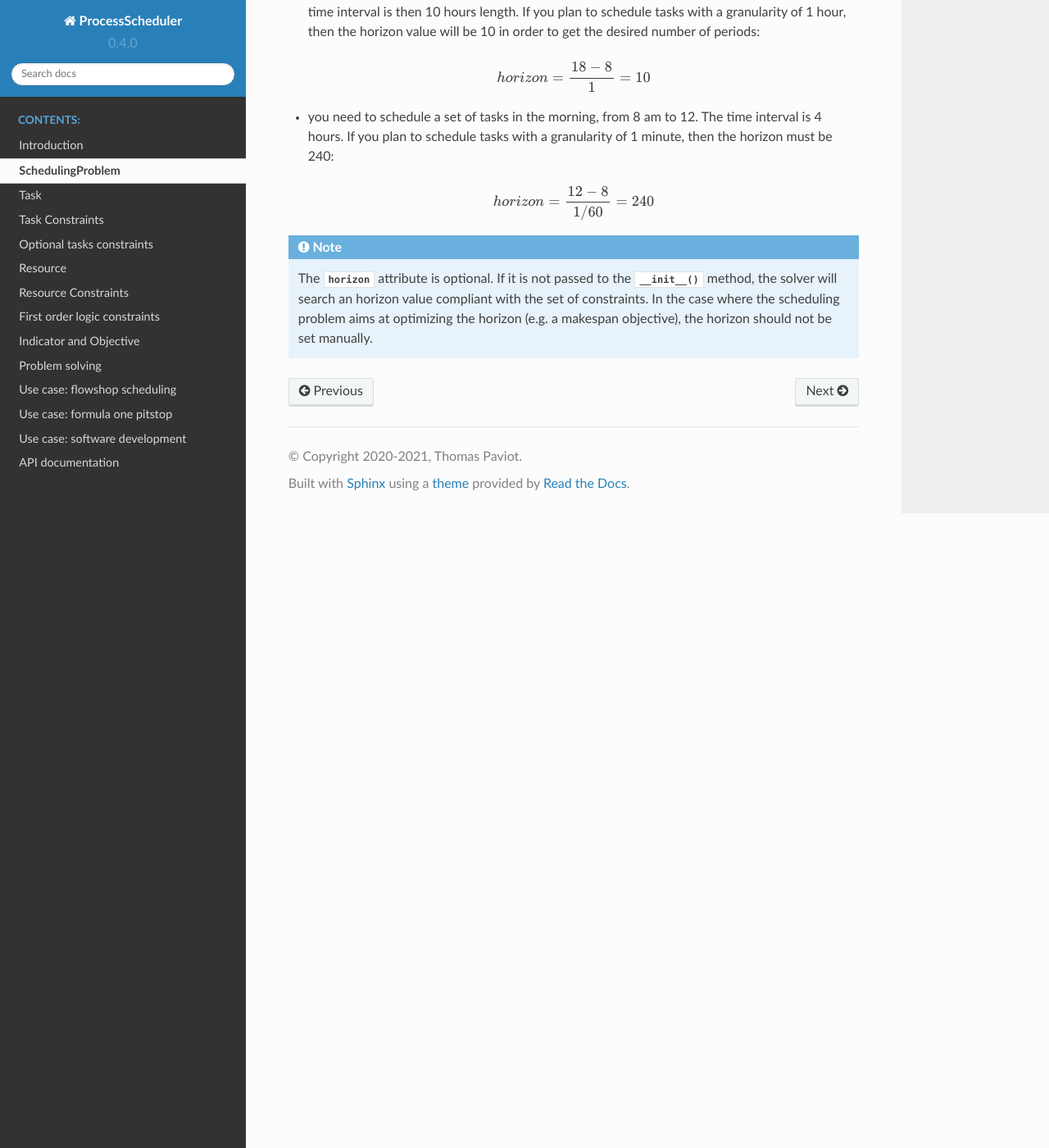
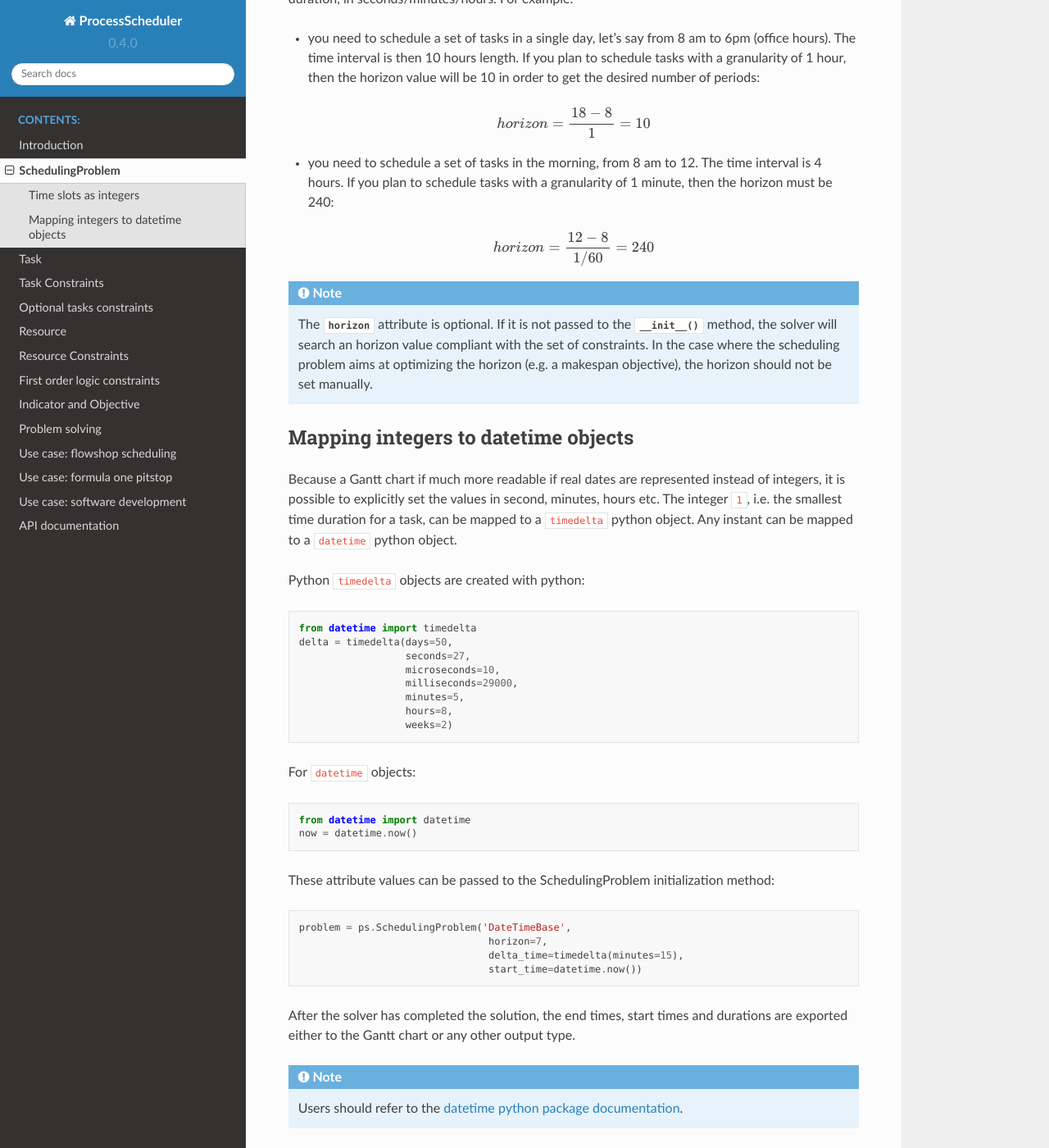
Before and after one commit to tpaviot/ProcessScheduler, a Sphinx documentation site: the page built from doc/scheduling_problem.rst, in a window 1280 px wide and 1400 px high, scrolled down 909 px. Shown: the whole window at 82% size. Built offline with Sphinx 7.4.7 and the Read the Docs theme 2.0.0, drawn with Linux system fonts in a browser that asks for light colours; some of the changed text lies outside the part shown.

Commit message:
Update doc with datetime

```diff
--- a/doc/scheduling_problem.rst
+++ b/doc/scheduling_problem.rst
@@ -2,6 +2,9 @@ SchedulingProblem
 =================
 
 The :class:`SchedulingProblem` class is the container for all modeling objects, such as tasks, resources and constraints.
+
+Time slots as integers
+----------------------
 
 .. warning::
 
@@ -32,3 +35,43 @@ A period is the finest granularity level that describes the time line, the task
 
 .. note::
    The :attr:`horizon` attribute is optional. If it is not passed to the :meth:`__init__` method, the solver will search an horizon value compliant with the set of constraints. In the case where the scheduling problem aims at optimizing the horizon (e.g. a makespan objective), the horizon should not be set manually.
+
+Mapping integers to datetime objects
+------------------------------------
+
+Because a Gantt chart if much more readable if real dates are represented instead of integers, it is possible to explicitly set the values in second, minutes, hours etc. The integer ``1``, i.e. the smallest time duration for a task, can be mapped to a ``timedelta`` python object. Any instant can be mapped to a ``datetime`` python object.
+
+Python ``timedelta`` objects are created with python:
+
+.. code:: python
+
+    from datetime import timedelta
+    delta = timedelta(days=50,
+                      seconds=27,
+                      microseconds=10,
+                      milliseconds=29000,
+                      minutes=5,
+                      hours=8,
+                      weeks=2)
+
+For ``datetime`` objects:
+
+.. code:: python
+
+    from datetime import datetime
+    now = datetime.now()
+
+These attribute values can be passed to the SchedulingProblem initialization method:
+
+.. code:: python
+
+    problem = ps.SchedulingProblem('DateTimeBase',
+                                    horizon=7,
+                                    delta_time=timedelta(minutes=15),
+                                    start_time=datetime.now())
+
+After the solver has completed the solution, the end times, start times and durations are exported either to the Gantt chart or any other output type.
+
+.. note::
+
+    Users should refer to the `datetime python package documentation <https://docs.python.org/3/library/datetime.html>`_.
```
